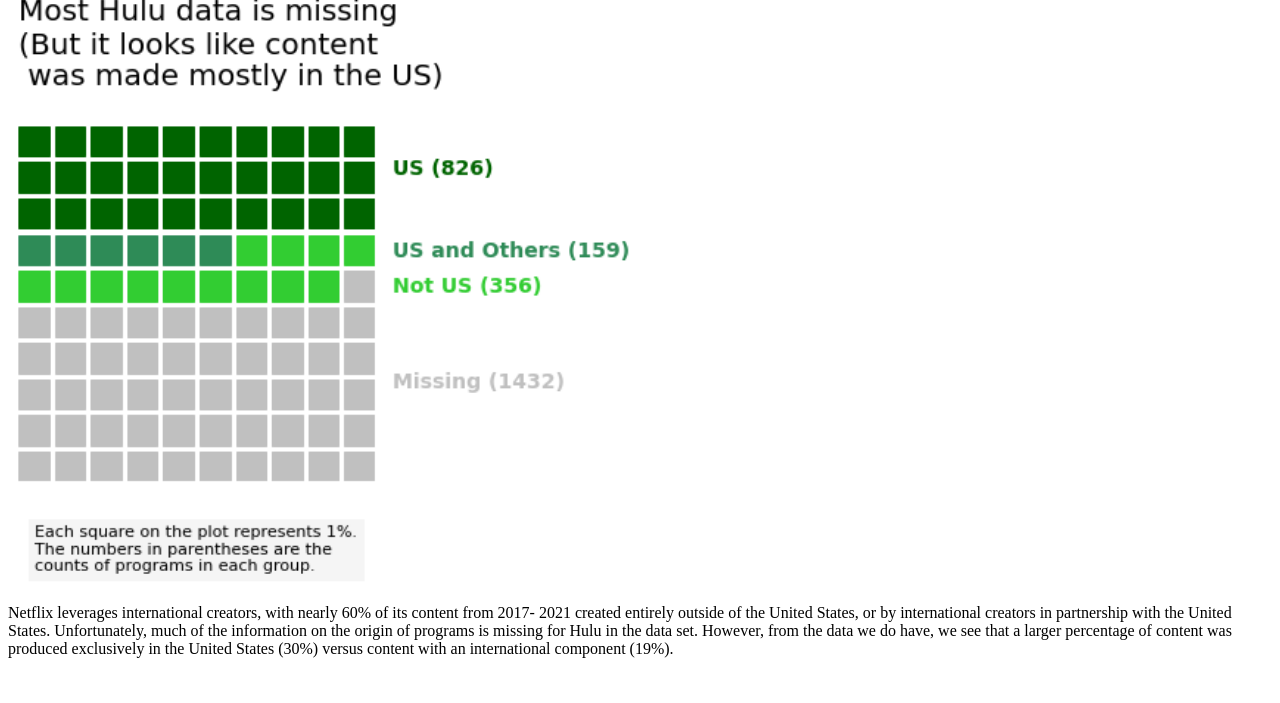
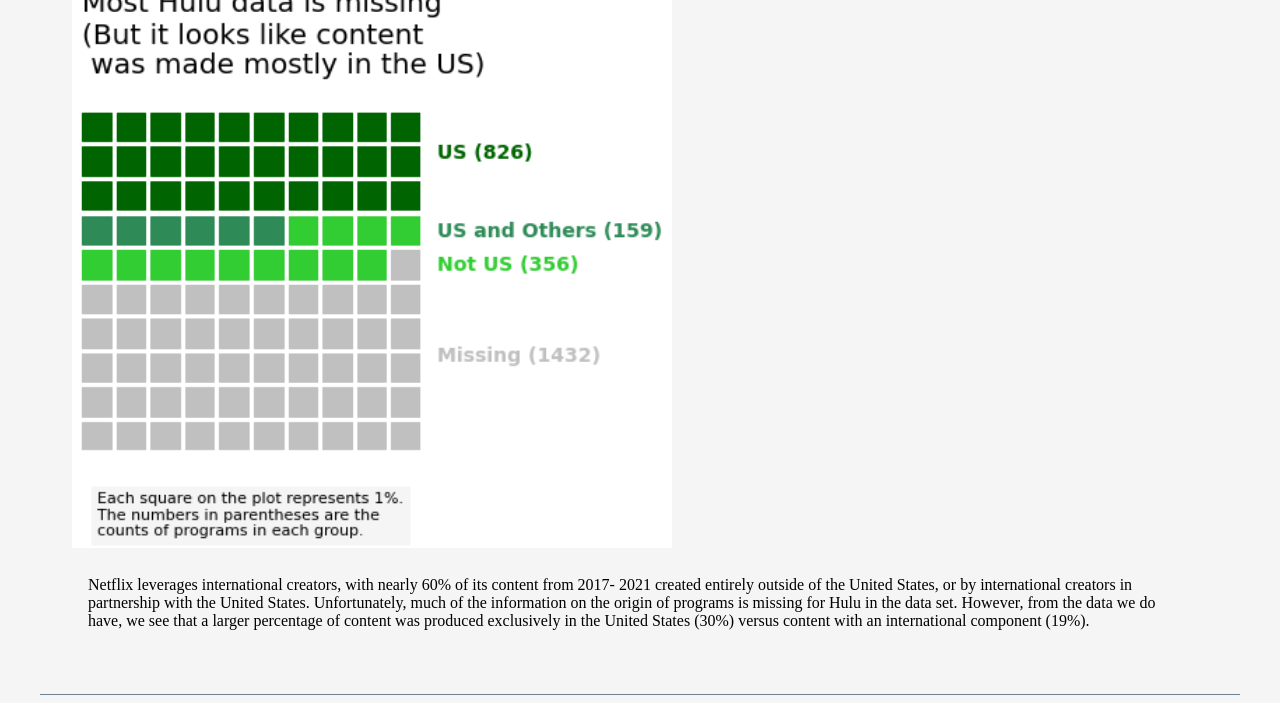
Before and after one commit to rnamirullah/data100_hw4b, a plain HTML site: page where.html in a window 1280 px wide. Shown: the part 663-1366 px from the top of the page. Before the commit the page ends 1337 px from the top, so only its background shows below. Drawn offline with Linux system fonts and the light colour scheme; files that its build step writes are made by us from their sources.

Commit message:
Add files via upload

```diff
--- a/where.html
+++ b/where.html
@@ -5,6 +5,8 @@
         <meta charset="utf-8">
         <meta name="viewport" content="width=device-width">
         <title>Content Numbers</title>
+        <link rel="stylesheet" href="Hw5A_files/css/style.css">
+
     </head>
 
     <body>
```
Also changed, not shown: pandemic.html (+1 -1 lines).
